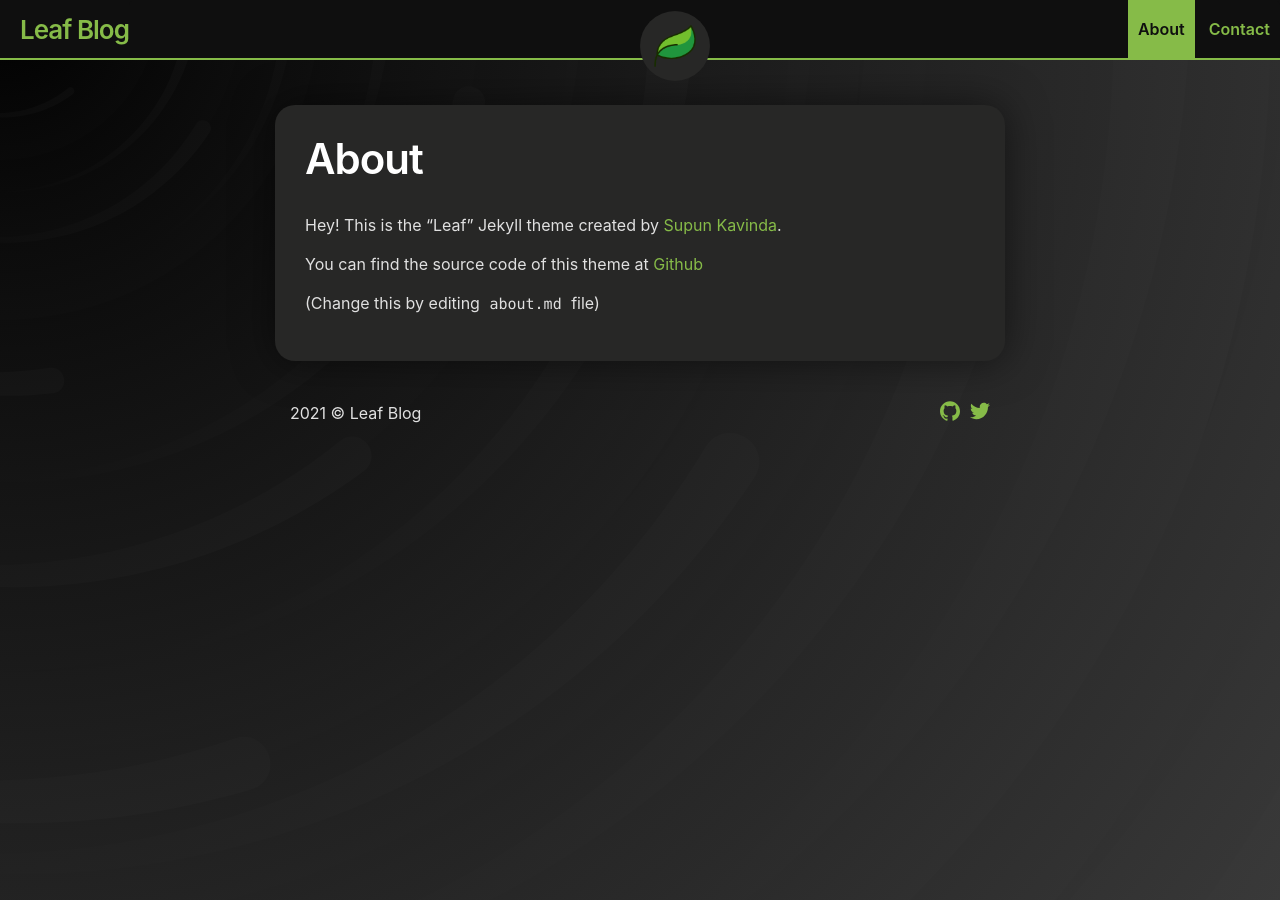
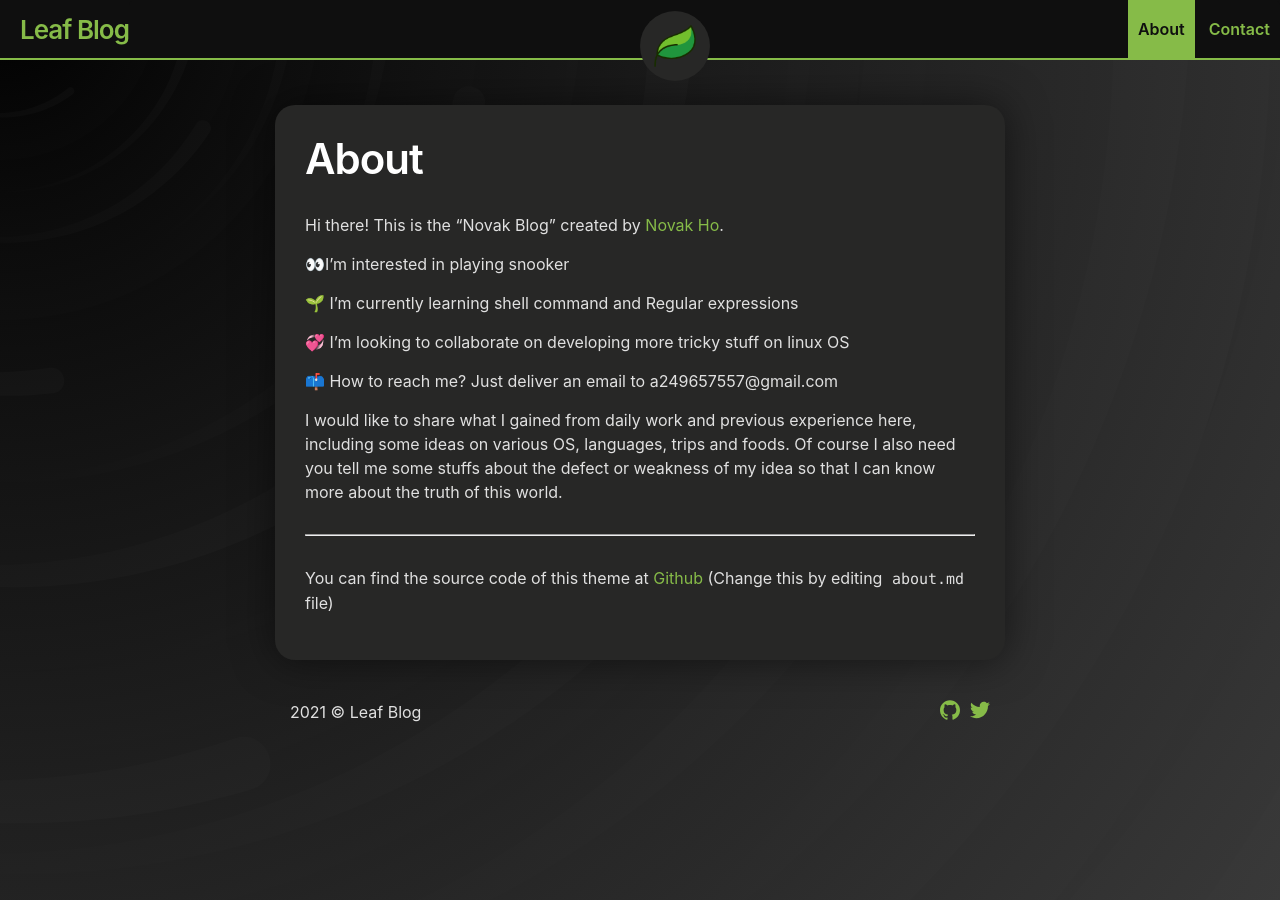
Before and after one commit to novakho/novakho-test.github.io, a Jekyll site: the page built from about.md, in a window 1280 px wide. Built offline with Jekyll 4.4.1, drawn with Linux system fonts in a browser that asks for light colours.

Commit message:
Update about.md

```diff
--- a/about.md
+++ b/about.md
@@ -3,8 +3,18 @@ title: About
 layout: page
 ---
 
-Hey! This is the "Leaf" Jekyll theme created by <a rel="me" target="_blank" href="https://twitter.com/_SupunKavinda">Supun Kavinda</a>.
+Hi there! This is the "Novak Blog" created by <a rel="me" target="_blank" href="https://twitter.com/_SupunKavinda">Novak Ho</a>.
 
+👀I’m interested in playing snooker
+
+🌱 I’m currently learning shell command and Regular expressions
+
+💞️ I’m looking to collaborate on developing more tricky stuff on linux OS
+
+📫 How to reach me? Just deliver an email to a249657557@gmail.com
+
+I would like to share what I gained from daily work and previous experience here, including some ideas on various OS, languages, trips and foods. Of course I also need you tell me some stuffs about the defect or weakness of my idea so that I can know more about the truth of this world.
+
+---
 You can find the source code of this theme at <a href="https://github.com/SupunKavinda/jekyll-theme-leaf">Github</a>
-
 (Change this by editing `about.md` file)
```
